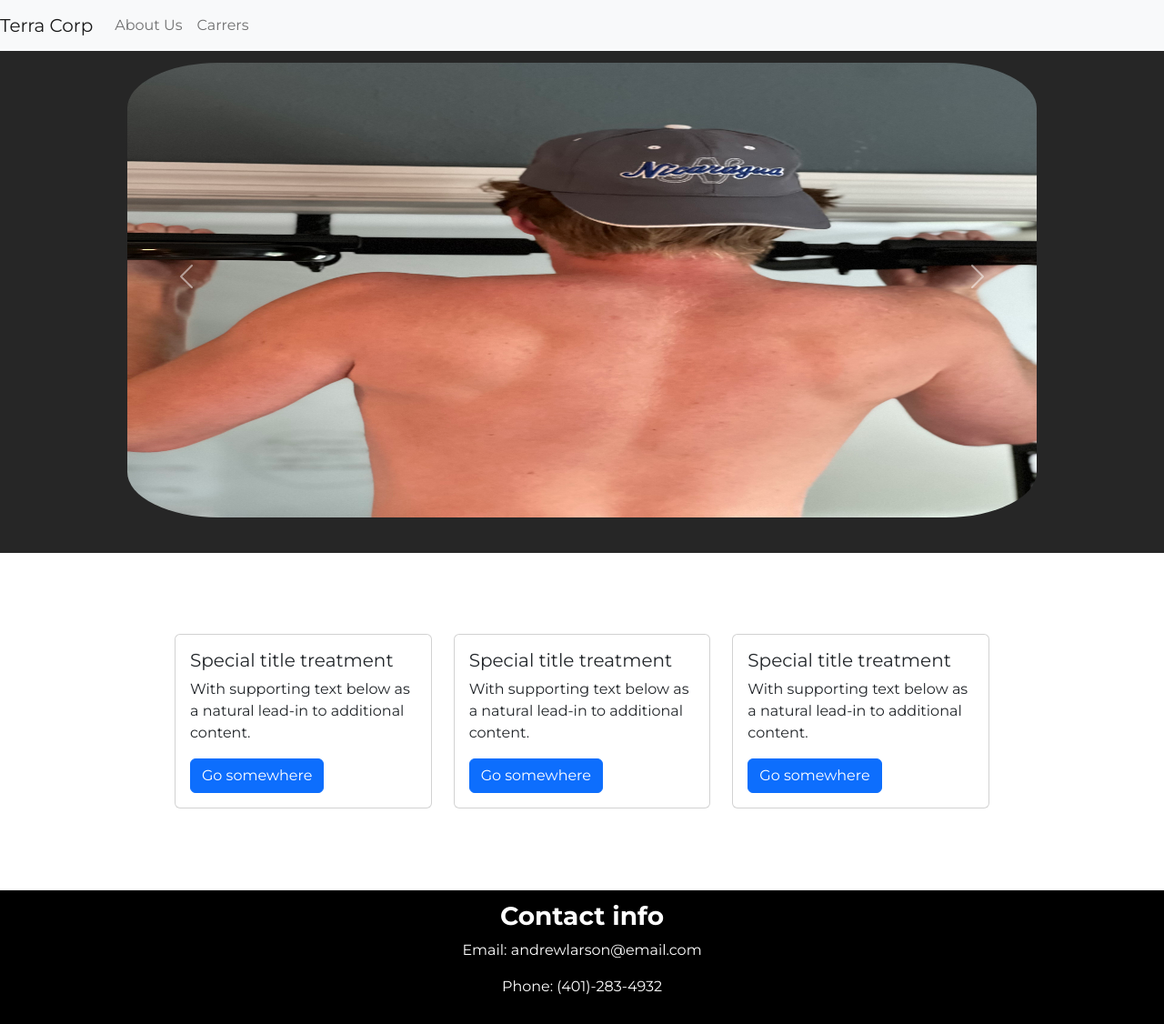
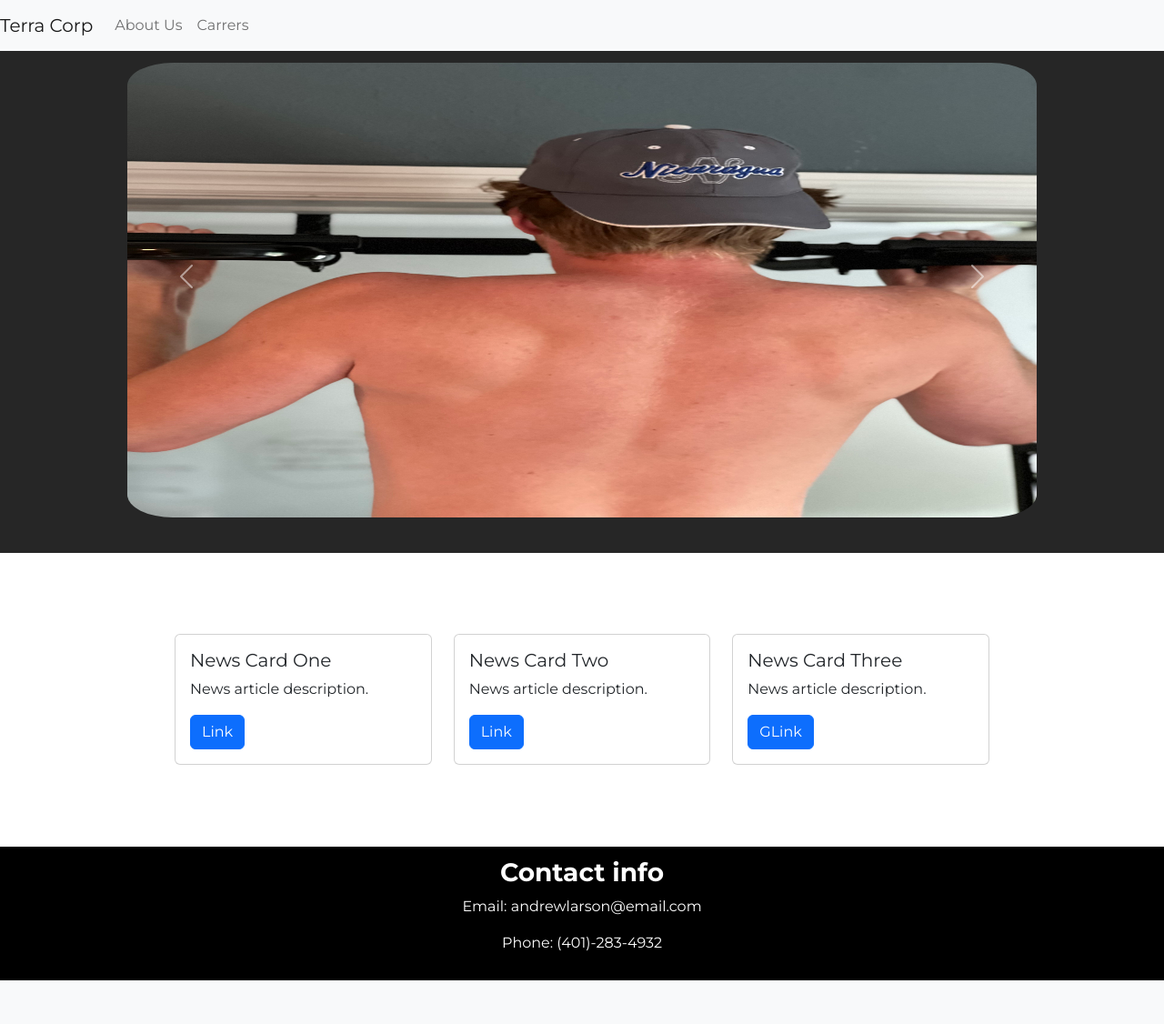
Before and after one commit to Airick73/Terra_corp, a Django app: page / in a window 1280 px wide. Shown: the whole page at 91% size. After the commit the page ends 1078 px from the top, so only its background shows below. Run offline with Django 3.2, Linux system fonts and the light colour scheme.

Commit message:
Background changes and formatting

```diff
--- a/terra_corp/static/css/mystyle.css
+++ b/terra_corp/static/css/mystyle.css
@@ -1,5 +1,6 @@
 body {
   font-family: 'Montserrat';
+  background-color: #262626;
 }
 
 
@@ -12,7 +13,7 @@ body {
 .carousel-image {
   height: 500px;
   width: 1000px;
-  border-radius: 10%;
+  border-radius: 5%;
 }
 
 .contact-me {
@@ -41,6 +42,7 @@ body {
 
 #news {
   padding: 7% 15%;
+  background-color: white;
 }
 
 #contact-me {
@@ -48,3 +50,17 @@ body {
    background-color: black;
    padding: 1%;
 }
+
+#about_me{
+  padding: 5%;
+  padding-left: 15%;
+  padding-right: 15%;
+}
+
+#carrers{
+  padding-top: 5%;
+  padding-left: 25%;
+  padding-right: 25%;
+
+
+}
--- a/terra_corp/templates/basicapp/about_me.html
+++ b/terra_corp/templates/basicapp/about_me.html
@@ -1,8 +1,8 @@
 <!DOCTYPE html>
 {% extends "basicapp/base.html" %}
 {% block body_block %}
-  <div class="container-fluid">
-    <div class="h-100 p-5 text-white bg-dark rounded-3" style="--bs-bg-opacity: .5;  margin-top: 25px;">
+  <div id="about_me" class="container-fluid">
+    <div class="h-100 p-5 text-white bg-light rounded-3" style="--bs-bg-opacity: .5;  margin-top: 25px;">
       <h1>About Us</h1>
       <p>503(c) non-profit</p>
       <p>This non-profit seeks to employ local initiatives as well as represent geographical data online that will affect the Tampa bay area in a positive way.</p>
--- a/terra_corp/templates/basicapp/index.html
+++ b/terra_corp/templates/basicapp/index.html
@@ -1,6 +1,7 @@
 <!DOCTYPE html>
 {% extends "basicapp/base.html" %}
 {% block body_block %}
+
 <section id="title">
   <div id="carouselExampleControls" class="carousel slide" data-bs-ride="carousel">
     <div class="carousel-inner">
@@ -28,32 +29,34 @@
     <div class="col-lg-4">
       <div class="card">
         <div class="card-body">
-          <h5 class="card-title">Special title treatment</h5>
-          <p class="card-text">With supporting text below as a natural lead-in to additional content.</p>
-          <a href="#" class="btn btn-primary">Go somewhere</a>
+          <h5 class="card-title">News Card One</h5>
+          <p class="card-text">News article description.</p>
+          <a href="#" class="btn btn-primary">Link</a>
         </div>
       </div>
     </div>
     <div class="col-lg-4">
       <div class="card">
         <div class="card-body">
-          <h5 class="card-title">Special title treatment</h5>
-          <p class="card-text">With supporting text below as a natural lead-in to additional content.</p>
-          <a href="#" class="btn btn-primary">Go somewhere</a>
+          <h5 class="card-title">News Card Two</h5>
+          <p class="card-text">News article description.</p>
+          <a href="#" class="btn btn-primary">Link</a>
         </div>
       </div>
     </div>
     <div class="col-lg-4">
       <div class="card">
         <div class="card-body">
-          <h5 class="card-title">Special title treatment</h5>
-          <p class="card-text">With supporting text below as a natural lead-in to additional content.</p>
-          <a href="#" class="btn btn-primary">Go somewhere</a>
+          <h5 class="card-title">News Card Three</h5>
+          <p class="card-text">News article description.</p>
+          <a href="#" class="btn btn-primary">GLink</a>
         </div>
       </div>
     </div>
   </div>
 </section>
+
+
 
 <section id="contact-me">
   <h3 style="text-align: center; color:white"><strong>Contact info</strong></h3>
@@ -65,4 +68,5 @@
   </div>
 </section>
 
+
 {% endblock %}
```
Also changed, not shown: terra_corp/templates/basicapp/carrers.html (+6 -1 lines), terra_corp/templates/basicapp/base.html (line endings or trailing spaces).
